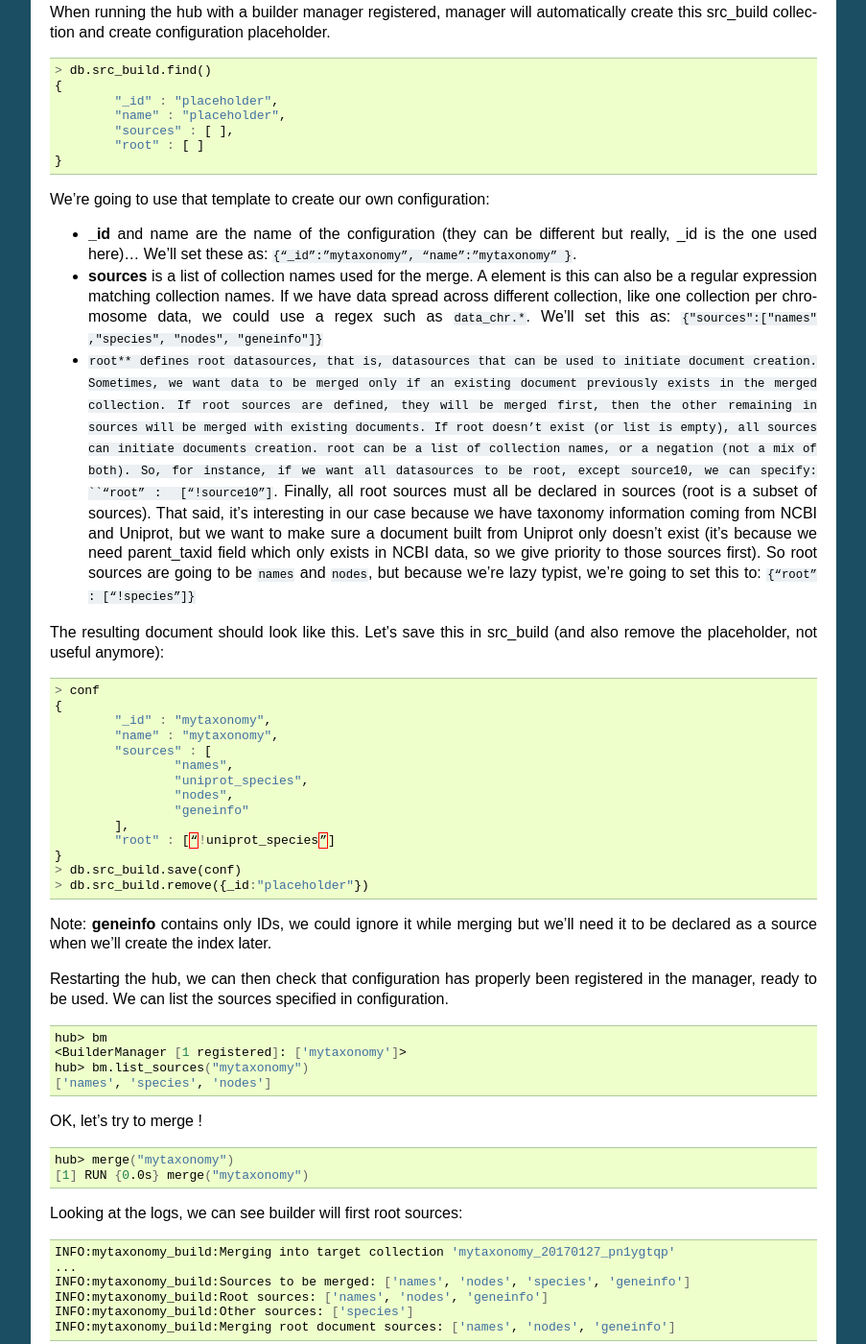
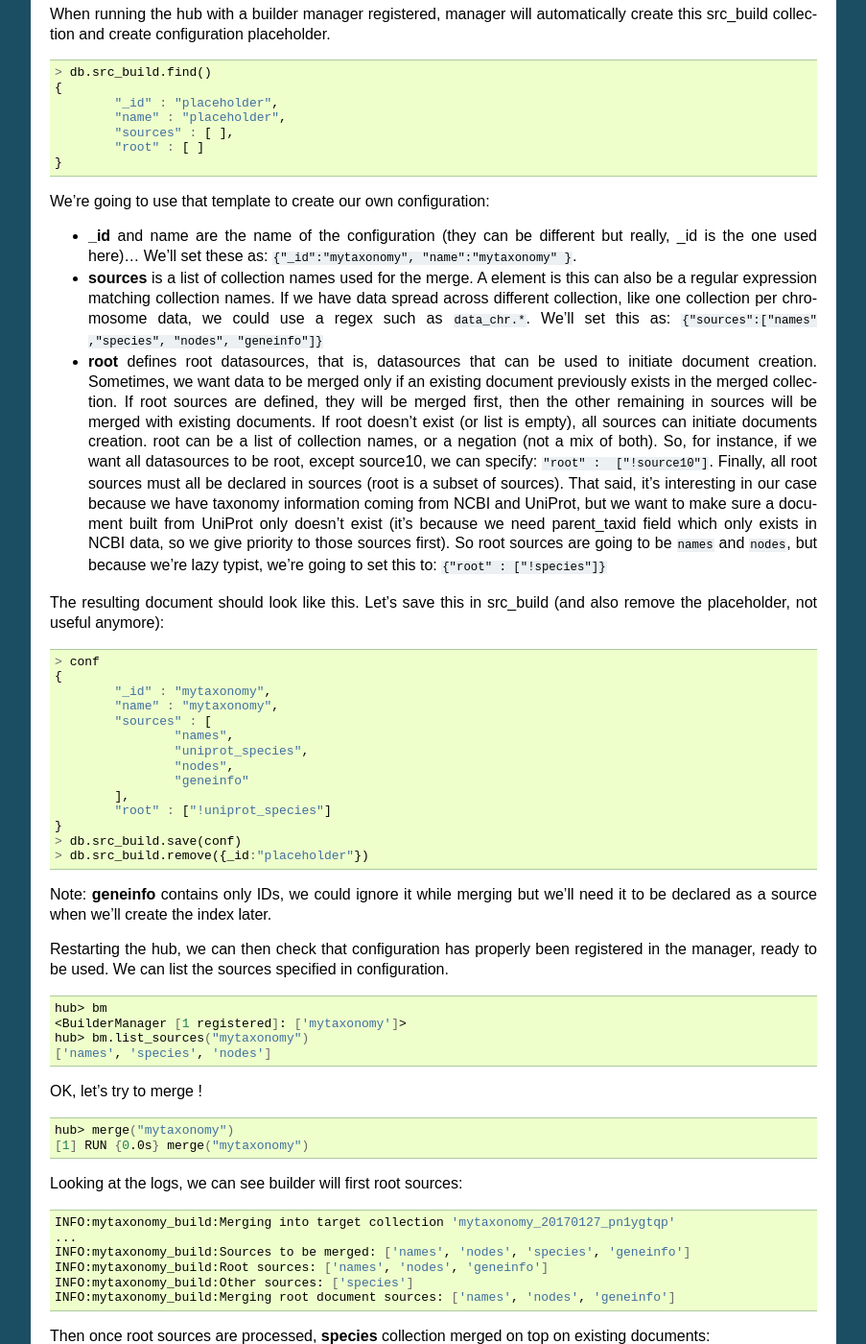
Before and after one commit to biothings/biothings.api, a Sphinx documentation site: the page built from docs/doc/multiple_sources_tutorial.rst, in a window 1280 px wide and 1400 px high, scrolled down 14200 px. Shown: the whole window at 96% size, without its empty margins (198-1101 px from the left). Built offline with Sphinx 7.4.7, drawn with Linux system fonts in a browser that asks for light colours; some of the changed text lies outside the part shown.

Commit message:
fixed some typos

```diff
--- a/docs/doc/multiple_sources_tutorial.rst
+++ b/docs/doc/multiple_sources_tutorial.rst
@@ -3,7 +3,7 @@
 *********************************************************
 
 The following tutorial shows how to create a "hub", a piece of software used to
-download, maintain up-to-date, process, merge data. This part of Biothings is used
+download, maintain up-to-date, process, merge data. This part of BioThings is used
 to create an Elasticsearch index.  Once the index is created, the tutorial will
 guide you through setting up and customizing a new BioThings webservice API to query
 the data.
@@ -11,11 +11,11 @@
 Prerequesites
 ^^^^^^^^^^^^^
 
-Biothings SDK uses MongoDB as backend. You must a have working MongoDB instance you can connect to.
-We'll also perform some basic commands. You must also have Biothings SDK installed (
+BioThings SDK uses MongoDB as backend. You must a have working MongoDB instance you can connect to.
+We'll also perform some basic commands. You must also have BioThings SDK installed (
 ``git clone https://github.com/biothings/biothings.api.git`` is usually enough, followed by
 ``pip install -r requirements.txt``). You may want to use ``virtualenv`` to isolate your installation.
-Finally, Biothings SDK is written in python, so you must know some basics.
+Finally, BioThings SDK is written in python, so you must know some basics.
 
 Configuration file
 ^^^^^^^^^^^^^^^^^^
@@ -169,7 +169,7 @@
 Dumpers
 ^^^^^^^
 
-Biothings species API gathers data from different datasources. We will need to define
+BioThings species API gathers data from different datasources. We will need to define
 different dumpers to make this data available locally for further processing.
 
 Taxonomy dumper
@@ -178,7 +178,7 @@
 available at this location: ftp://ftp.ncbi.nih.gov/pub/taxonomy/taxdump.tar.gz.
 
 When defining a dumper, we’ll need to choose a base class to derive our dumper class from.
-There are different base dumper classes available in Biothings SDK, depending on the protocol
+There are different base dumper classes available in BioThings SDK, depending on the protocol
 we want to use to download data. In this case, we’ll derive our class from ``biothings.dataload.dumper.FTPDumper``.
 In addition to defining some specific class attributes, we will need to implement a method called ``create_todump_list()``.
 This method fills ``self.to_dump`` list, which is later going to be used to download data.
@@ -197,7 +197,7 @@
    import biothings, config
    biothings.config_for_app(config)
 
-Those lines are used to configure Biothings SDK according to our own configuration information.
+Those lines are used to configure BioThings SDK according to our own configuration information.
 
 .. code-block:: python
 
@@ -223,8 +223,8 @@
 * ``FTP_HOST`` and ``CWD_DIR`` gives information to connect to the remove FTP server and move to appropriate
   remote directory (``FTP_USER`` and ``FTP_PASSWD`` constants can also be used for authentication).
 * ``SUFFIX_ATTR`` defines the attributes that’s going to be used to create folder for each downloaded version.
-  It’s basically either “release” or “timestamp”, depending on whether the resource we’re trying to dump
-  has an actual version. Here, for taxdump file, there’s no version, so we’re going to use “timestamp”.
+  It’s basically either "release" or "timestamp", depending on whether the resource we’re trying to dump
+  has an actual version. Here, for taxdump file, there’s no version, so we’re going to use "timestamp".
   This attribute is automatically set to current date, so folders will look like that: **.../taxonomy/20170120**, **.../taxonomy/20170121**, etc…
 * Finally ``SCHEDULE``, if defined, will allow that dumper to regularly run within the hub.
   This is a cron-like notation (see aiocron documentation for more).
@@ -356,7 +356,7 @@
    INFO:taxonomy_dump:Nothing to dump
 
 So far so good! The actual file, depending on the configuration settings, it’s located in **./data/taxonomy/20170125/taxdump.tar.gz**.
-We can notice the timestamp used to create the folder. Let’s also have a look at in the internal database to see the resource status. Connect to mongoDB:
+We can notice the timestamp used to create the folder. Let’s also have a look at in the internal database to see the resource status. Connect to MongoDB:
 
 .. code:: javascript
 
@@ -431,7 +431,7 @@
 
 Folder contains all uncompressed files, ready to be process by an uploader.
 
-Uniprot species dumper
+UniProt species dumper
 ======================
 
 Following guideline from previous taxonomy dumper, we’re now implementing a new dumper used to download species list.
@@ -495,15 +495,15 @@
 
 The taxonomy files we downloaded need to be parsed and stored into a MongoDB collection. We won’t go in too much details regarding the actual parsing,
 there are two parsers, one for **nodes.dmp** and another for **names.dmp** files. They yield dictionaries as the result of this parsing step. We just
-need to “connect” those parsers to uploaders.
+need to "connect" those parsers to uploaders.
 
-Following the same approach as for dumpers, we’re going to implement our first uploaders by inheriting one the base classes available in Biothings SDK.
-We have two files to parse, data will stored in two different mongoDB collections, so we’re going to have two uploaders. Each inherits from
-``biothings.dataload.uploader.BaseSourceUploader``, ``load_data`` method has to be implemented, this is where we “connect” parsers.
+Following the same approach as for dumpers, we’re going to implement our first uploaders by inheriting one the base classes available in BioThings SDK.
+We have two files to parse, data will stored in two different MongoDB collections, so we’re going to have two uploaders. Each inherits from
+``biothings.dataload.uploader.BaseSourceUploader``, ``load_data`` method has to be implemented, this is where we "connect" parsers.
 
 Beside this method, another important point relates to the storage engine. ``load_data`` will, through the parser, yield documents (dictionaries).
 This data is processed internally by the base uploader class (``BaseSourceUploader``) using a storage engine. ``BaseSourceUploader`` uses
-``biothings.dataload.storage.BasicStorage`` as its engine. This storage inserts data in mongoDB collection using bulk operations for better performances.
+``biothings.dataload.storage.BasicStorage`` as its engine. This storage inserts data in MongoDB collection using bulk operations for better performances.
 There are other storages available, depending on how data should be inserted (eg. IgnoreDuplicatedStorage will ignore any duplicated data error).
 While choosing a base uploader class, we need to consider which storage class it’s actually using behind-the-scene (an alternative way to do this is
 using ``BaseSourceUploader`` and set the class attribute storage_class, such as in this uploader:
@@ -530,10 +530,10 @@
 * ``name`` gives the name of the collection used to store the data. If ``main_source`` is *not* defined,
   it must match ``SRC_NAME`` in dumper’s attributes
 * ``main_source`` is optional and allows to define main sources and sub-sources. Since we have 2 parsers here,
-  we’re going to have 2 collections created. For this one, we want the collection named “nodes”. But this parser
+  we’re going to have 2 collections created. For this one, we want the collection named "nodes". But this parser
   relates to *taxonomy* datasource, so we define a ``main source`` called **taxonomy**, which matches ``SRC_NAME`` in dumper’s attributes.
 * ``load_data()``  has ``data_folder`` as parameter. It will be set accordingly, to the path of the last version dumped.
-  Also, that method gets data from parsing function ``parse_refseq_nodes``. It’s where we “connect” the parser. We just need to
+  Also, that method gets data from parsing function ``parse_refseq_nodes``. It’s where we "connect" the parser. We just need to
   return parser’s result so the storage can actually store the data.
 
 The other parser, for names.dmp, is almost the same:
@@ -550,7 +550,7 @@
            self.logger.info("Load data from file '%s'" % names_file)
            return parse_refseq_names(open(names_file))
 
-We then need to “expose” those parsers in taxonomy package, in `dataload/sources/taxonomy/__init__.py <https://github.com/biothings/biothings.species/blob/master/src/dataload/sources/taxonomy/__init__.py>`_:
+We then need to "expose" those parsers in taxonomy package, in `dataload/sources/taxonomy/__init__.py <https://github.com/biothings/biothings.species/blob/master/src/dataload/sources/taxonomy/__init__.py>`_:
 
 .. code-block:: python
 
@@ -678,7 +678,7 @@
    }
 
 
-Uniprot species uploader
+UniProt species uploader
 ========================
 
 Following the same guideline, we’re going to create another uploader for species file.
@@ -698,7 +698,7 @@
            return parse_uniprot_speclist(open(nodes_file))
 
 
-In that case, we need only one uploader, so we just define “name” (no need to define main_source here).
+In that case, we need only one uploader, so we just define "name" (no need to define main_source here).
 
 We need to expose that uploader from the package, in `dataload/sources/uniprot/__init__.py <https://github.com/biothings/biothings.species/blob/master/src/dataload/sources/uniprot/__init__.py>`_:
 
@@ -706,7 +706,7 @@
 
    from .uploader import UniprotSpeciesUploader
 
-Let’s run this through the hub. We can use the “upload” command there (though manager should trigger the upload itself):
+Let’s run this through the hub. We can use the "upload" command there (though manager should trigger the upload itself):
 
 .. code:: bash
 
@@ -763,7 +763,7 @@
            return parse_geneinfo_taxid(open(gene_file))
 
 * ``storage_class``: this is the most important setting in this case, we want to use a storage that will ignore any duplicated records.
-* ``parse_geneinfo_taxid`` : is the parsing function, yield documents as ``{“_id” : "taxid"}``
+* ``parse_geneinfo_taxid`` : is the parsing function, yield documents as ``{"_id" : "taxid"}``
 
 The rest is closed to what we already encountered. Code is available on github in
 `dataload/sources/geneinfo/uploader.py <https://github.com/biothings/biothings.species/blob/master/src/dataload/sources/geneinfo/uploader.py>`_
@@ -872,20 +872,20 @@
 We’re going to use that template to create our own configuration:
 
 * **_id** and name are the name of the configuration (they can be different but really, _id is the one used here)...
-  We’ll set these as:  ``{“_id”:”mytaxonomy”, “name”:”mytaxonomy” }``.
+  We’ll set these as:  ``{"_id":"mytaxonomy", "name":"mytaxonomy" }``.
 * **sources** is a list of collection names used for the merge. A element is this can also be a regular expression
   matching collection names. If we have data spread across different collection, like one collection per chromosome data,
   we could use a regex such as ``data_chr.*``. We’ll set this as:  ``{"sources":["names" ,"species", "nodes", "geneinfo"]}``
-* ``root** defines root datasources, that is, datasources that can be used to initiate document creation.
+* **root** defines root datasources, that is, datasources that can be used to initiate document creation.
   Sometimes, we want data to be merged only if an existing document previously exists in the merged collection.
   If root sources are defined, they will be merged first, then the other remaining in sources will be merged with existing documents.
   If root doesn’t exist (or list is empty), all sources can initiate documents creation. root can be a list of collection names,
   or a negation (not a mix of both). So, for instance, if we want all datasources to be root, except source10,
-  we can specify: ``“root” :  [“!source10”]``. Finally, all root sources must all be declared in sources (root is a subset of sources).
-  That said, it’s interesting in our case because we have taxonomy information coming from NCBI and Uniprot,
-  but we want to make sure a document built from Uniprot only doesn’t exist (it’s because we need parent_taxid field which
+  we can specify: ``"root" :  ["!source10"]``. Finally, all root sources must all be declared in sources (root is a subset of sources).
+  That said, it’s interesting in our case because we have taxonomy information coming from NCBI and UniProt,
+  but we want to make sure a document built from UniProt only doesn’t exist (it’s because we need parent_taxid field which
   only exists in NCBI data, so we give priority to those sources first). So root sources are going to be ``names`` and ``nodes``,
-  but because we’re lazy typist, we’re going to set this to: ``{“root” : [“!species”]}``
+  but because we’re lazy typist, we’re going to set this to: ``{"root" : ["!species"]}``
 
 The resulting document should look like this. Let’s save this in src_build (and also remove the placeholder, not useful anymore):
 
@@ -901,7 +901,7 @@
                    "nodes",
                    "geneinfo"
            ],
-           "root" : [“!uniprot_species”]
+           "root" : ["!uniprot_species"]
    }
    > db.src_build.save(conf)
    > db.src_build.remove({_id:"placeholder"})
@@ -1096,7 +1096,7 @@
 
 Let’s try if our mapper works (restart the hub). Inside the hub, we’re going to manually get a builder instance.
 Remember through the SSH connection, we can access python interpreter’s namespace, which is very handy when it comes
-to develop and debug as we can directly access and “play” with objects and their states:
+to develop and debug as we can directly access and "play" with objects and their states:
 
 First we get a builder instance from the manager:
 
```
Also changed, not shown: other parts of docs/doc/multiple_sources_tutorial.rst (+5 -5 lines).
